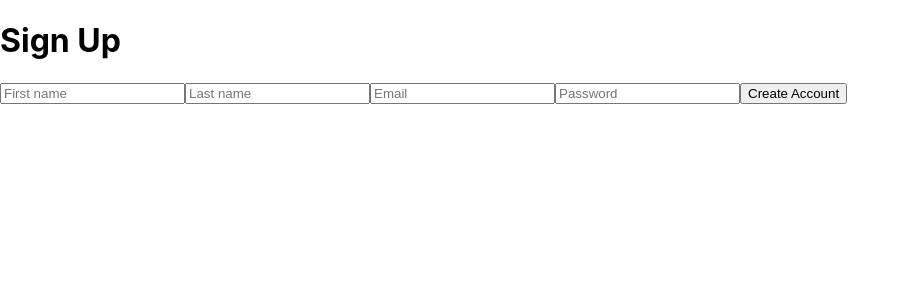
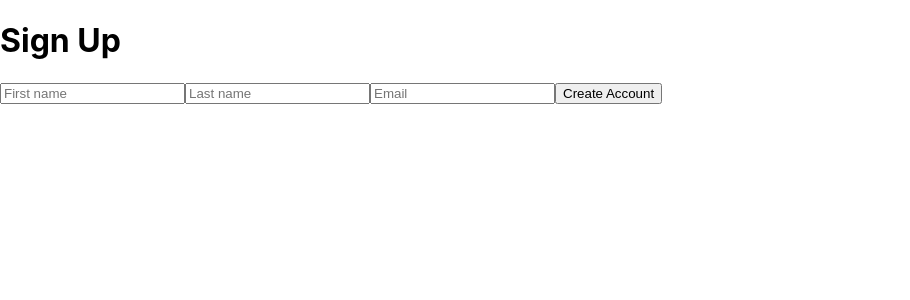
Before and after one commit to OlliePorter/jippi, a React (Create React App) app: page / in a window 1280 px wide. Shown: the top 300 px of the page, without its empty margins (0-910 px from the left). Built offline with nearby package versions, Linux system fonts and the light colour scheme.

Commit message:
Add react router

```diff
--- a/package.json
+++ b/package.json
@@ -12,6 +12,8 @@
     "react": "^17.0.2",
     "react-dom": "^17.0.2",
     "react-hot-loader": "^4.13.0",
+    "react-router": "^5.2.0",
+    "react-router-dom": "^5.2.0",
     "react-scripts": "4.0.3",
     "web-vitals": "^1.0.1"
   },
--- a/src/components/SignUp/index.jsx
+++ b/src/components/SignUp/index.jsx
@@ -5,7 +5,7 @@ const SignUp = () => {
   const [ state, setState ] = useState(
     {
       firstName: '',
-      secondName: '',
+      lastName: '',
       email: '',
       password: '',
     }
@@ -19,7 +19,7 @@ const SignUp = () => {
 
   const handleLastNameChange = (e) => {
     setState({
-      secondName: e.target.value,
+      lastName: e.target.value,
     });
   }
 
@@ -29,17 +29,11 @@ const SignUp = () => {
 		});
 	}
 
-	const handlePasswordChange = (e) => {
-		setState({
-			password: e.target.value,
-		});
-	}
-
   async function newUser() {
     try {
       const response = await axios({
         method: 'POST',
-        url: 'Api route for posting data to database',
+        url: 'backend/users',
         data: { user: state },
         crossdomain: true,
       });
@@ -52,8 +46,8 @@ const SignUp = () => {
 
   const onSubmitHandler = async (e) => {
 		e.preventDefault();
-		const { firstName, secondName, email, password } = state;
-		await newUser({firstName, secondName, email, password}).then(alert('Finished!'));
+		const { firstName, lastName, email } = state;
+		await newUser({firstName, lastName, email}).then(alert('Finished!'));
 	}
 
   return (
@@ -69,7 +63,7 @@ const SignUp = () => {
       <input
         onChange={handleLastNameChange}
         type="text"
-        name="secondname"
+        name="lastname"
         placeholder="Last name"
         required
       />
@@ -80,13 +74,6 @@ const SignUp = () => {
         placeholder="Email"
         required
       />
-      <input
-        onChange={handlePasswordChange}
-        type="password"
-        name="password"
-        placeholder="Password"
-        required
-      />
       <button type="submit">
         Create Account
       </button>
```
Also changed, not shown: 1 other file (tests, documents, lock files or other folders).
